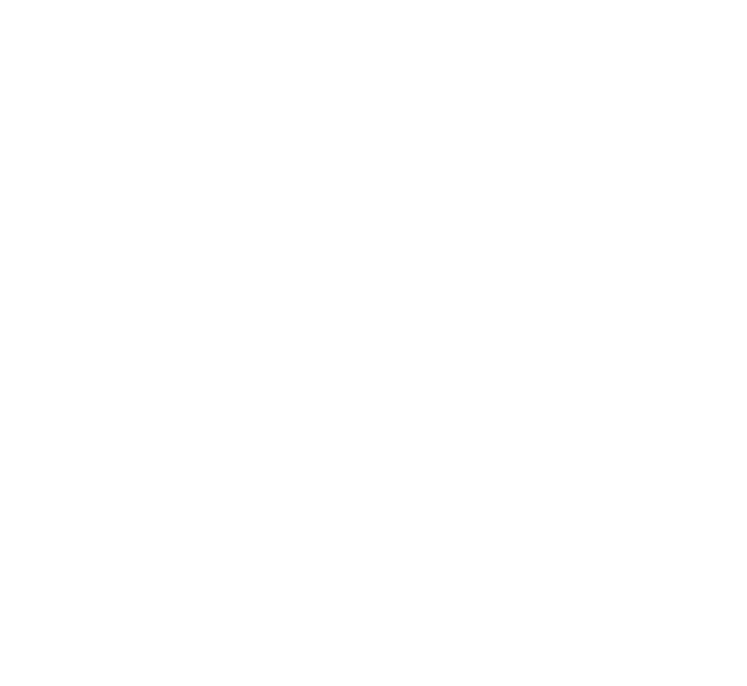
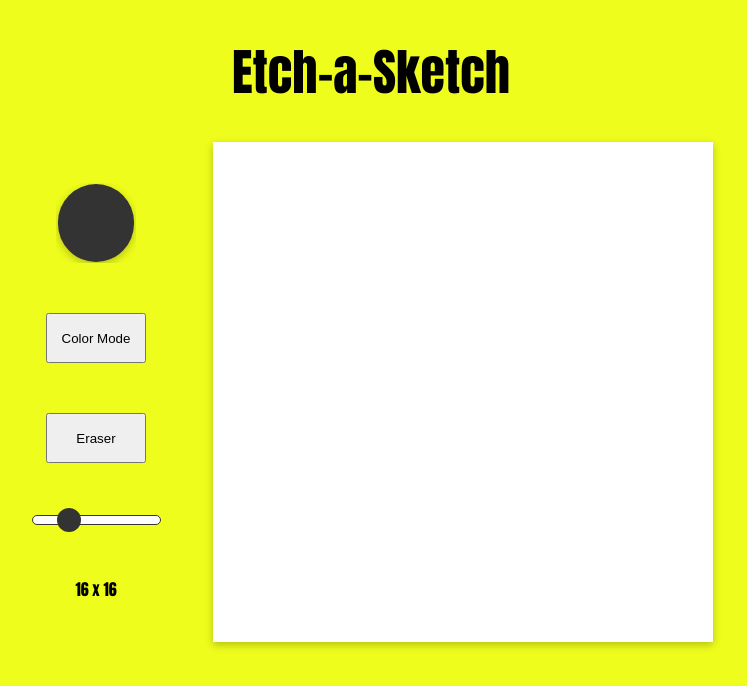
Before and after one commit to ehuang1998/etch-a-sketch, a plain HTML site: page index.html in a window 1280 px wide. Shown: the whole page, without its empty margins (269-1016 px from the left). Drawn offline with Linux system fonts and the light colour scheme.

Commit message:
Complete sketch functionality and additional features

```diff
--- a/index.html
+++ b/index.html
@@ -5,12 +5,28 @@
         <meta name="viewport" content="width=device-width, initial-scale=1.0">
         <title>Etch-a-Sketch!</title>
         <link rel = "stylesheet" href="./styles.css">
+        <link rel="preconnect" href="https://fonts.googleapis.com" />
+        <link rel="preconnect" href="https://fonts.gstatic.com" crossorigin />
         <script src="main.js" defer></script>
     </head>
 
     <body>
 
-        <div class="sketch"></div>
+        <h1>Etch-a-Sketch</h1>
+
+        <div class="selector"></div>
+
+        <div class="window">
+            <div class="settings">
+                <input id = "colorPicker" type = "color" value = "#333333">
+                <button id = "colorMode">Color Mode</button>
+                <button id = "eraser">Eraser</button>
+                <input id = "gridSelector" type = "range"  value = "16" min = "1" max = "64">
+                <div id = "gridValue">16 x 16</div>
+            </div>
+
+            <div class="sketch"></div>
+        </div>
 
     </body>
 </html>
--- a/main.js
+++ b/main.js
@@ -1,37 +1,90 @@
+var currentColor = '#000000';
+var currentSize = 16;
+var currentMode = 'color';
+
+const colorPicker = document.getElementById('colorPicker');
+const colorMode = document.getElementById('colorMode');
+const eraserSelector = document.getElementById('eraser');
+const gridSelector = document.getElementById('gridSelector');
+const gridValue = document.getElementById('gridValue');
 const sketch = document.querySelector('div.sketch');
-selectedColor = "black";
 
-// Create grid
-for (let x = 0; x < 2000; x++) {
 
-    const drawing = document.createElement('div');
-    drawing.classList.add('drawing');
-    drawing.style.width = "10px";
-    drawing.style.height = "10px";
-    sketch.appendChild(drawing);
+colorPicker.oninput = (e) => { currentColor = e.target.value };
+colorMode.onclick = () => setCurrentMode('color');
+eraserSelector.onclick = () => setCurrentMode('eraser');
+gridSelector.onmousemove = (e) => changeValue(e.target.value);
+gridSelector.onchange = (e) => reloadGrid(e.target.value)
 
+
+// Load grid on page startup
+window.onload = () => {
+
+    createGrid(currentSize)
 }
+
+// Create the grid
+function createGrid(size) {
+    sketch.style.gridTemplateColumns = `repeat(${size}, 1fr)`
+    sketch.style.gridTemplateRows = `repeat(${size}, 1fr)`
+
+    for (let x = 0; x < size * size; x++) {
+
+        const drawing = document.createElement('div');
+        drawing.classList.add('drawing');
+        sketch.appendChild(drawing);
+    }
+}
+
+function changeValue(size) {
+
+    currentSize = size;
+    gridValue.textContent = currentSize + " x " + currentSize;
+}
+
+
+// Reload the grid when size changes
+function reloadGrid() {
+
+    sketch.innerHTML = '';
+    createGrid(currentSize);
+}
+
+// Set the current mode for painting
+function setCurrentMode(mode) {
+    currentMode = mode;
+}
+
 
 // Paint grid on mouse click
 function paintGrid(event, color) {
 
     if(event.buttons == 1)
     {
-        if(event.target.classList =='drawing') {
-            let square = event.target;
-            square.style.backgroundColor = 'black';
+        if (currentMode === 'color') {
+            if(event.target.classList == 'drawing') {
+                let square = event.target;
+                square.style.backgroundColor = color;
+            }
+        }
+
+        if (currentMode === 'eraser') {
+            if(event.target.classList == 'drawing') {
+                let square = event.target;
+                square.style.backgroundColor = '#fefefe';
+            }
         }
     }
     else return;
 }
 
-// Check mouse click an invoke paintGrid function
+// Check mouse click and invoke paintGrid function
 sketch.addEventListener('mousedown', event => {
-    paintGrid(event, selectedColor);
+    paintGrid(event, currentColor);
 
     if(event.buttons == 1) {
         window.addEventListener('mouseover', event => {
-            paintGrid(event, selectedColor);
+            paintGrid(event, currentColor);
         });
     }
 });
--- a/styles.css
+++ b/styles.css
@@ -1,4 +1,98 @@
+:root {
+    --primary-dark: #333;
+    --background-color: #eefd1b;
+    --secondary-light: #fefefe;
+  }
+
+html {
+    position: relative;
+    min-height: 100%;
+}
+
+body {
+    font-family: Impact, Haettenschweiler, 'Arial Narrow Bold', sans-serif;
+    background-color: var(--background-color);
+}
+
+h1 {
+    display: flex;
+    justify-content: center;
+    font-size: 50px;
+    font-weight: bold;
+}
+
+.window {
+    display: flex;
+    justify-content: center;
+    gap: 50px;
+}
+
+.settings {
+    display: flex;
+    flex-direction: column;
+    align-items: center;
+    justify-content: center;
+    gap: 50px;
+}
+
 .sketch {
-    display: flex;
+    display: grid;
+    justify-content: center;
     flex-wrap: wrap;
+    width: 500px;
+    height: 500px;
+    background-color: #ffffff;
+    box-shadow: rgba(0, 0, 0, 0.24) 0px 3px 8px;
 }
+
+button {
+    width: 100px;
+    height: 50px;
+}
+
+input[type='color']:hover {
+    transform: scale(1.05);
+}
+
+input[type='color']:active {
+    transition: transform 0.05s ease-in-out;
+    transform: scale(1);
+}
+
+input[type='color'] {
+    width: 80px;
+    height: 80px;
+    border: none;
+    background-color: var(--background-color);
+}
+
+input[type='color']::-webkit-color-swatch-wrapper {
+    padding: 0;
+}
+
+  input[type='color']::-webkit-color-swatch {
+    border: none;
+    border-radius: 50px;
+    box-shadow: rgba(0, 0, 0, 0.24) 0px 3px 8px;
+}
+
+input[type='range'] {
+    -webkit-appearance: none;
+    background-color: var(--primary-light);
+  }
+
+  input[type='range']::-webkit-slider-runnable-track {
+    height: 10px;
+    border: 1px solid var(--primary-dark);
+    border-radius: 25px;
+    background: var(--secondary-light);
+  }
+
+  input[type='range']::-webkit-slider-thumb {
+    -webkit-appearance: none;
+    width: 24px;
+    height: 24px;
+    border-radius: 25px;
+    margin-top: -8px;
+    background: var(--primary-dark);
+  }
```
